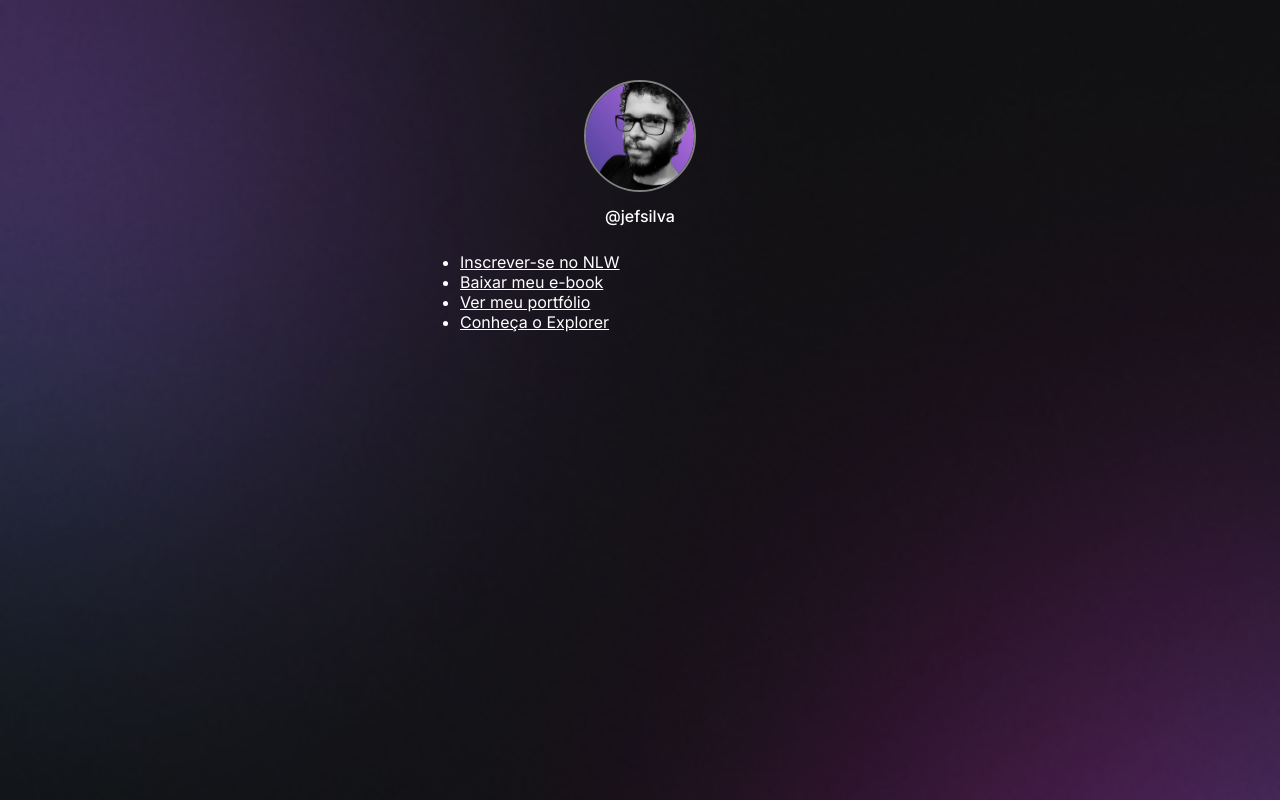
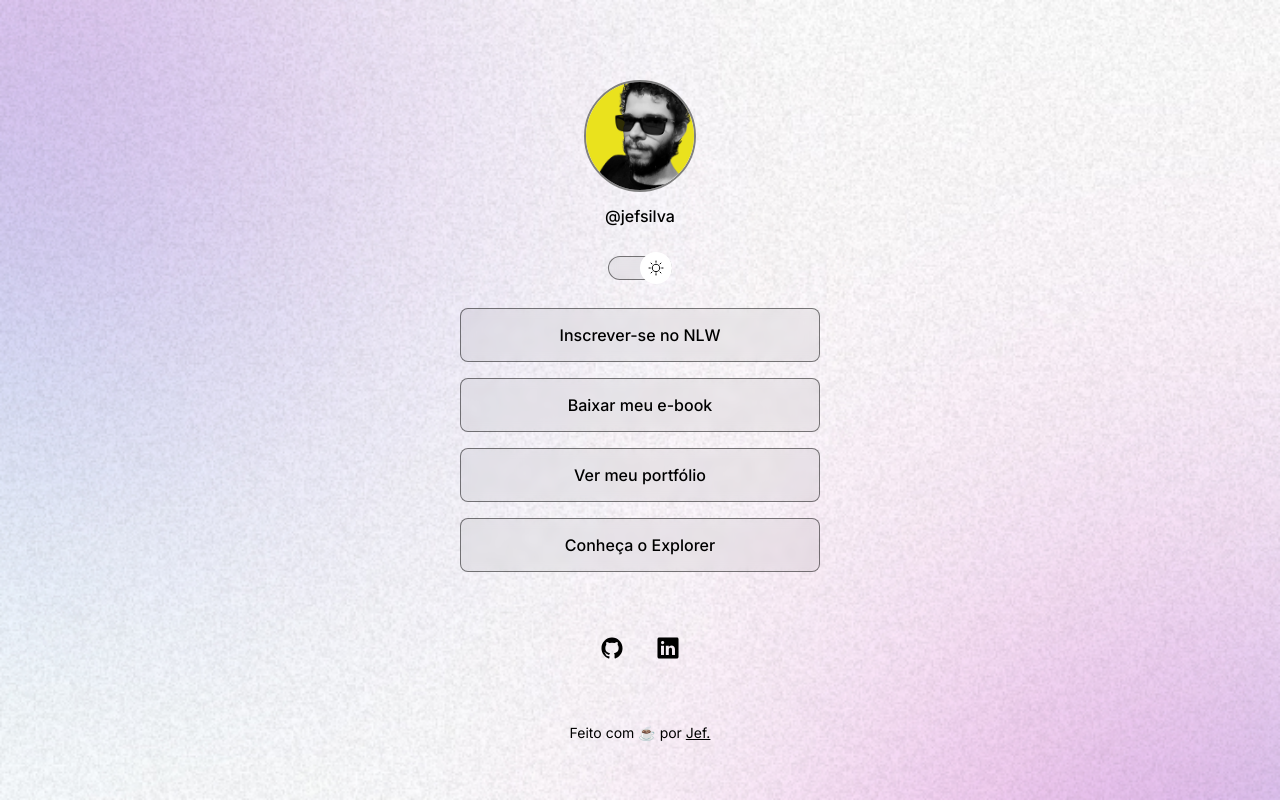
Before and after one commit to jefersonsilva01/devlinks, a plain HTML site: page index.html in a window 1280 px wide. Drawn offline with nearby package versions, Linux system fonts and the light colour scheme.

Commit message:
Estilizando o projeto

```diff
--- a/index.html
+++ b/index.html
@@ -1,5 +1,5 @@
 <!DOCTYPE html>
-<html lang="pt-br">
+<html lang="pt-br" class="light">
 <head>
   <link rel="preconnect" href="https://fonts.googleapis.com">
   <link rel="preconnect" href="https://fonts.gstatic.com" crossorigin>
@@ -10,11 +10,14 @@
   <title>DevLinks</title>
 </head>
 <body>
-  <body>
   <div id="container">
     <div id="profile">
-        <img src="./assets/avatar.png" alt="Foto de perfil do Jef com óculo e camiseta preta em um fundo azulado">
+      <img src="./assets/avatar-light.png" alt="Foto de perfil do Jef com óculos e camiseta preta.">
       <p>@jefsilva</p>
+    </div>
+    <div id="switch">
+      <button></button>
+      <span></span>
     </div>
     <ul>
       <li>
@@ -33,7 +36,19 @@
         <a href="#">Conheça o Explorer</a>
       </li>
     </ul>
+    <div id="social-links">
+      <a href="https://github.com/jefersonsilva01" target="_blank">
+        <ion-icon name="logo-github"></ion-icon>
+      </a>
+      <a href="https://www.linkedin.com/in/jefersonsilva01/" target="_blank">
+        <ion-icon name="logo-linkedin"></ion-icon>
+      </a>
     </div>
-  </body>
+    <footer>
+      Feito com ☕️ por <a href="https://github.com/jefersonsilva01">Jef.</a>
+    </footer>
+  </div>
+  <script type="module" src="https://unpkg.com/ionicons@7.1.0/dist/ionicons/ionicons.esm.js"></script>
+  <script nomodule src="https://unpkg.com/ionicons@7.1.0/dist/ionicons/ionicons.js"></script>
 </body>
 </html>
--- a/style.css
+++ b/style.css
@@ -2,6 +2,26 @@
   margin: 0;
   padding: 0;
   box-sizing: border-box;
+}
+
+:root {
+  --text-color: white;
+  --bg-url: url(./assets/bg-mobile.jpg);
+  --stroke-color: rgba(255, 255, 255, 0.5);
+  --surface-color: rgba(255, 255, 255, 0.1);
+  --surface-color-hover: rgba(0, 0, 0, 0.05);
+  --highlight-color: rgba(255, 255, 255, 0.1);
+  --switch-bg-url: url(./assets/moon-stars.svg);
+}
+
+.light {
+  --text-color: black;
+  --bg-url: url(./assets/bg-mobile-light.jpg);
+  --stroke-color: rgba(0, 0, 0, 0.5);
+  --surface-color: rgba(0, 0, 0, 0.05);
+  --surface-color-hover: rgba(0, 0, 0, 0.02);
+  --highlight-color: rgba(0, 0, 0, 0.1);
+  --switch-bg-url: url(./assets/sun.svg);
 }
 
 body {
@@ -11,12 +31,12 @@ body {
   background-size: cover; */
 
   /* background: color image repeat position/size */
-  background: url(./assets/bg-mobile.jpg) no-repeat top center/cover;
+  background: var(--bg-url) no-repeat top center/cover;
 }
 
 body * {
   font-family: "Inter", sans-serif;
-  color: #ffffff;
+  color: var(--text-color);
 }
 
 #container {
@@ -24,6 +44,7 @@ body * {
   margin: 56px auto 0px;
 }
 
+/* profile */
 #profile {
   text-align: center;
   padding: 24px;
@@ -41,3 +62,108 @@ body * {
   font-weight: 500;
   line-height: 24px; /* 150% */
 }
+
+/* switch */
+#switch {
+  position: relative;
+  width: 64px;
+
+  margin: 4px auto;
+}
+
+#switch button {
+  width: 32px;
+  height: 32px;
+  background: white url(./assets/sun.svg) no-repeat center;
+  border: 0;
+  border-radius: 50%;
+
+  position: absolute;
+  top: 50%;
+  left: 0;
+  z-index: 1;
+  transform: translateY(-50%);
+}
+
+.light #switch button {
+  right: 0;
+  left: initial;
+}
+
+#switch span {
+  display: block;
+  width: 64px;
+  height: 24px;
+  background: var(--surface-color);
+  border: 1px solid var(--stroke-color);
+  backdrop-filter: blur(4px);
+  -webkit-backdrop-filter: blur(4px);
+  border-radius: 9999px;
+}
+
+/* links */
+
+ul {
+  list-style: none;
+
+  display: flex;
+  flex-direction: column;
+  gap: 16px;
+
+  padding: 24px 0;
+}
+
+ul li a {
+  display: flex;
+  align-items: center;
+  justify-content: center;
+
+  padding: 16px 24px;
+
+  background: var(--surface-color);
+  border: 1px solid var(--stroke-color);
+  border-radius: 8px;
+
+  backdrop-filter: blur(4px);
+  -webkit-backdrop-filter: blur(4px);
+
+  text-decoration: none;
+  font-weight: 500;
+
+  transition: background 0.2s;
+}
+
+/* pseudo-selector */
+ul li a:hover {
+  background: var(--surface-color-hover);
+  border: 1.5px solid var(--text-color);
+}
+
+#social-links {
+  display: flex;
+  justify-content: center;
+
+  padding: 24px 0;
+
+  font-size: 24px;
+}
+
+#social-links a {
+  display: flex;
+  align-items: center;
+  justify-content: center;
+  padding: 16px;
+
+  transition: background 0.2;
+  border-radius: 50%;
+}
+
+#social-links a:hover {
+  background: var(--highlight-color);
+}
+
+footer {
+  padding: 24px 0;
+  text-align: center;
+  font-size: 14px;
+}
```
Lines whose indentation alone changed are shown as unchanged.
